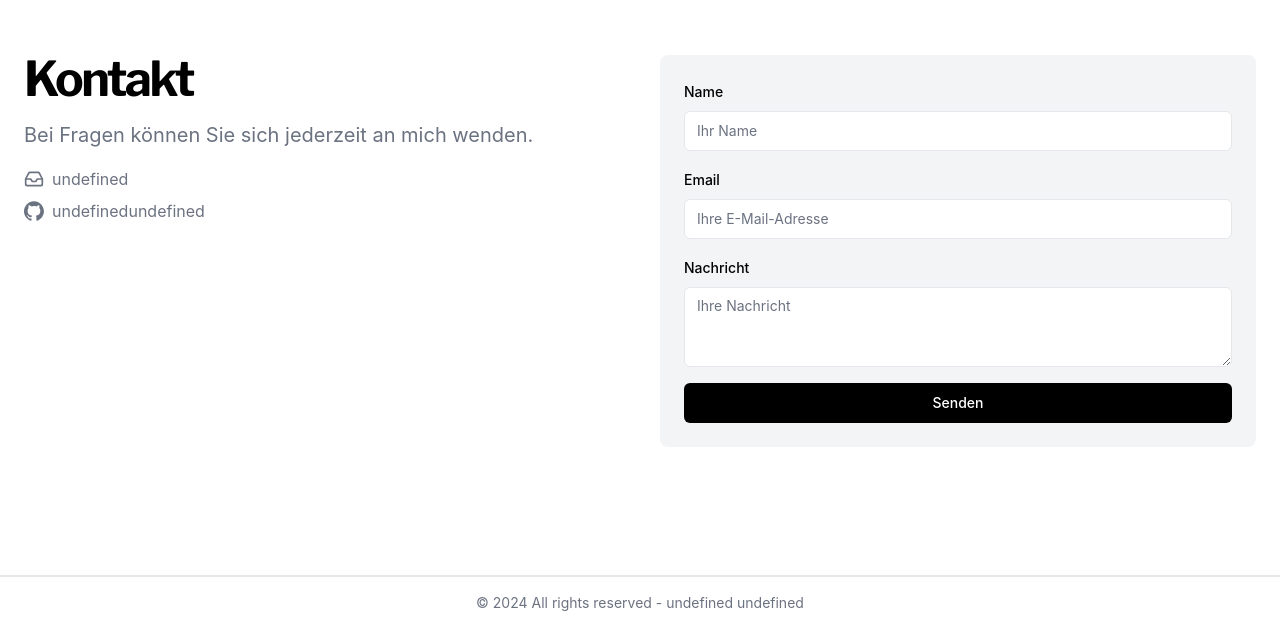
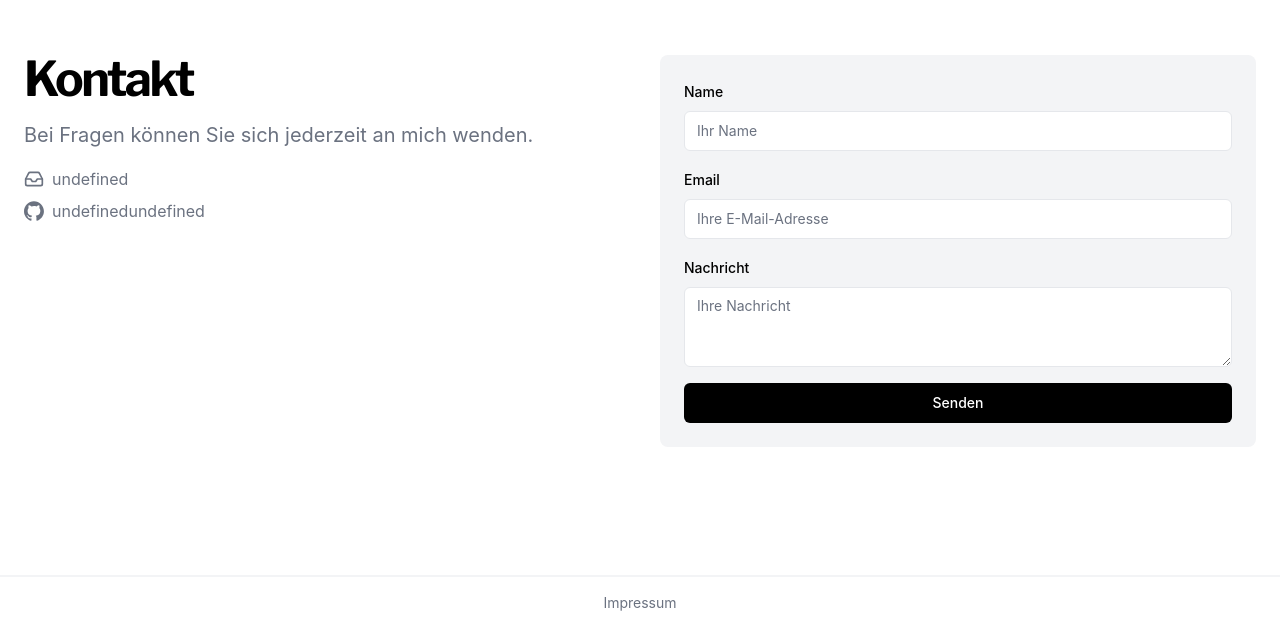
Before and after one commit to SchmittYannic/portfolio_ys, a React (Vite) app: page / in a window 1280 px wide. Shown: the part 3163-3792 px from the top of the page. Built offline with nearby package versions, Linux system fonts and the light colour scheme; no server answers.

Commit message:
Adds link to Impressum into Footer

```diff
--- a/src/components/Footer.tsx
+++ b/src/components/Footer.tsx
@@ -1,16 +1,16 @@
+import { Link } from "react-router-dom";
 import { styles } from "../styles"
 
 const Footer = () => {
-
-    const myFirstname = String(import.meta.env.VITE_FIRSTNAME);
-    const myLastname = String(import.meta.env.VITE_LASTNAME);
-    const now = new Date();
-
     return (
         <footer
-            className={`${styles.primaryTextColor} text-sm py-4 flex justify-center border-t-2`}
+            className={`${styles.primaryTextColor} text-sm py-4 flex justify-center border-t-2 border-gray-100 dark:border-gray-800`}
         >
-            © {now.getFullYear()}  All rights reserved - {myFirstname} {myLastname}
+            <Link
+                to={"/impressum"}
+            >
+                Impressum
+            </Link>
         </footer>
     )
 }
```
